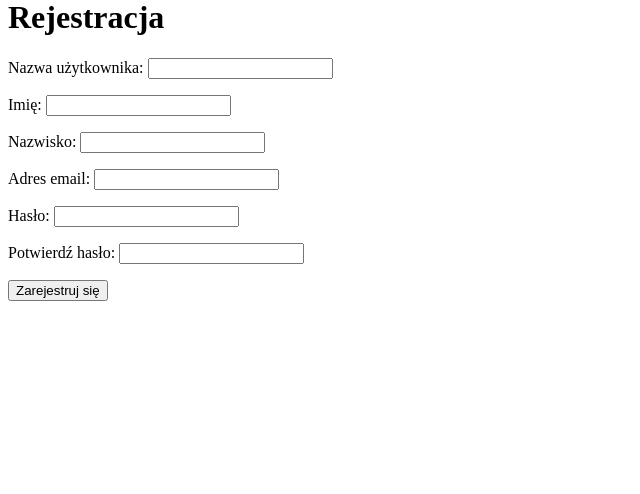
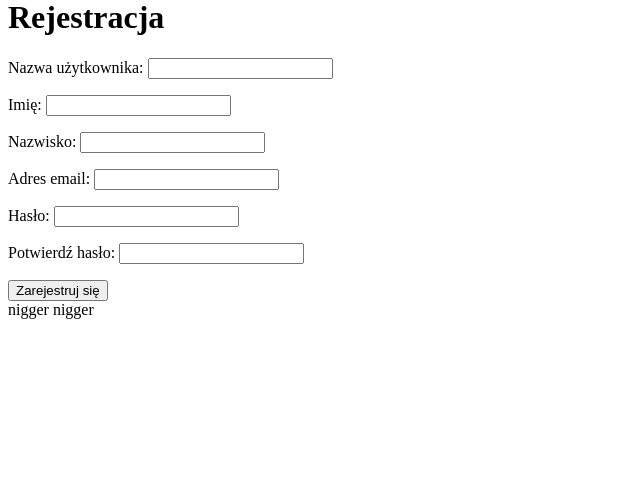
Before and after one commit to Bartolini515/Plusanto, a Django app: page /accounts/register/ in a window 1280 px wide. Shown: the part 22-516 px from the top of the page, without its empty margins (0-640 px from the left). Run offline with Django 5.2, Linux system fonts and the light colour scheme.

Commit message:
nigger nigger

```diff
--- a/accounts/templates/register.html
+++ b/accounts/templates/register.html
@@ -17,6 +17,6 @@
         {% csrf_token %}
         {{ form.as_p }}
         <button type="submit">Zarejestruj się</button>
-    </form>
+    </form>nigger nigger
 </body>
 </html>
```
